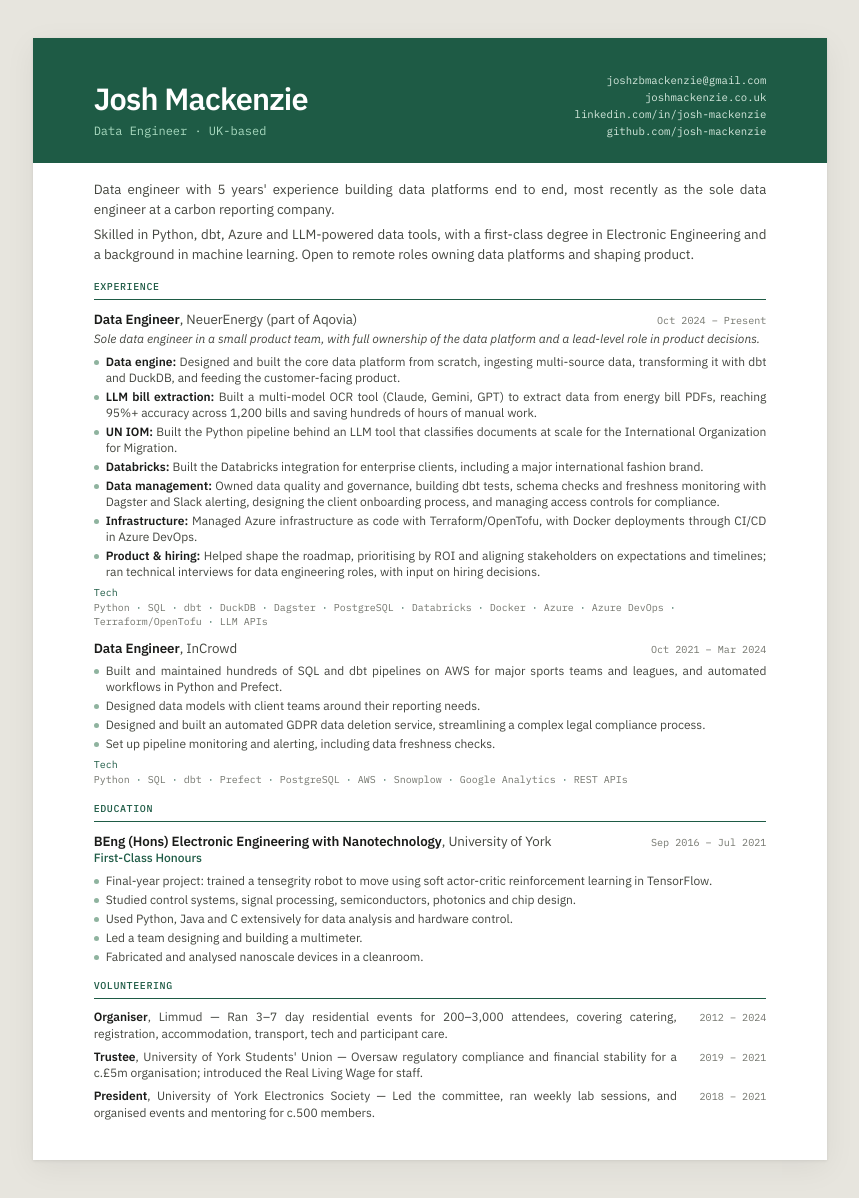
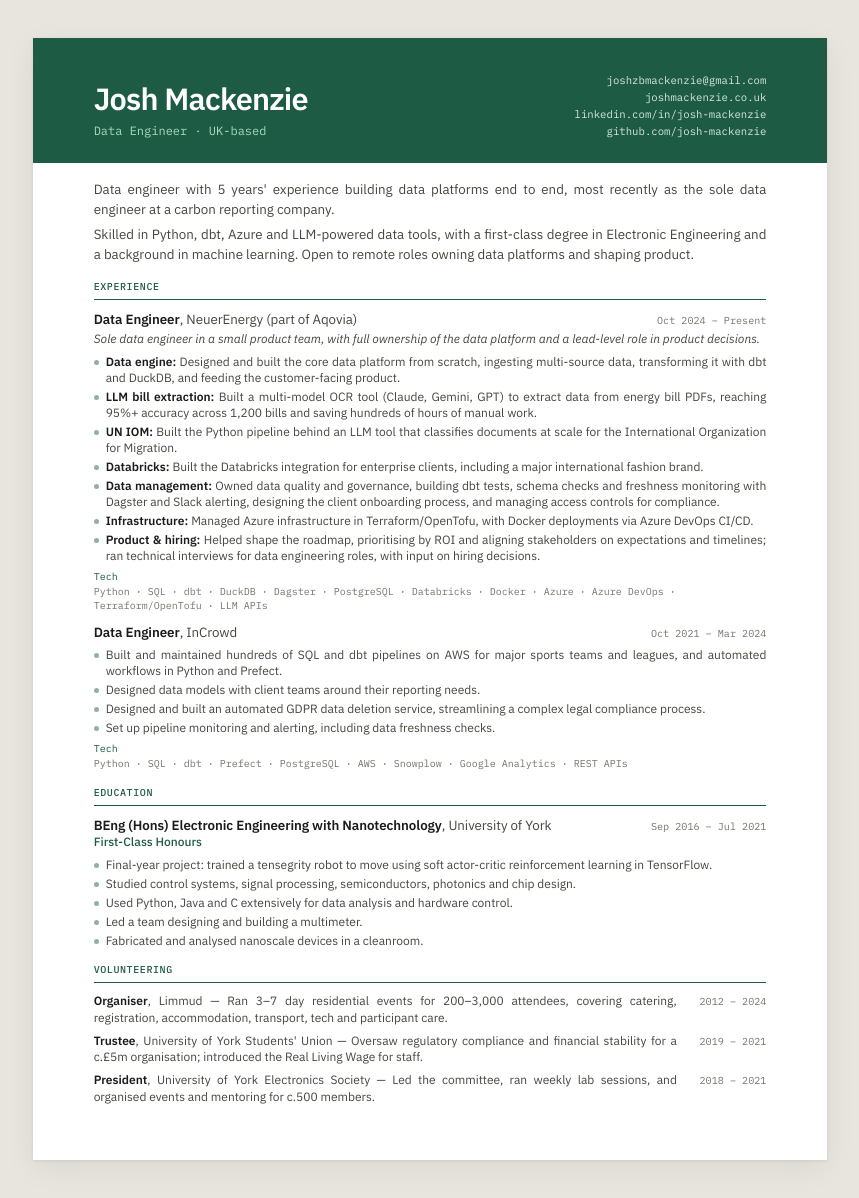
Before and after one commit to josh-mackenzie/josh-mackenzie.github.io, a Jekyll site: the page built from docs/cv.markdown, in a window 1280 px wide. Shown: the whole page, without its empty margins (210-1069 px from the left). Built offline with Jekyll 4.4.1, drawn with Linux system fonts in a browser that asks for light colours.

Commit message:
Tighten infrastructure bullet, allow tailored CVs to limit volunteering
Co-Authored-By: Claude Opus 5.5 <noreply@anthropic.com>

```diff
--- a/docs/_data/cv.yml
+++ b/docs/_data/cv.yml
@@ -44,7 +44,7 @@ experience:
       - label: Data management
         text: Owned data quality and governance, building dbt tests, schema checks and freshness monitoring with Dagster and Slack alerting, designing the client onboarding process, and managing access controls for compliance.
       - label: Infrastructure
-        text: Managed Azure infrastructure as code with Terraform/OpenTofu, with Docker deployments through CI/CD in Azure DevOps.
+        text: Managed Azure infrastructure in Terraform/OpenTofu, with Docker deployments via Azure DevOps CI/CD.
       - label: Product & hiring
         text: Helped shape the roadmap, prioritising by ROI and aligning stakeholders on expectations and timelines; ran technical interviews for data engineering roles, with input on hiring decisions.
     tech: ["Python", "SQL", "dbt", "DuckDB", "Dagster", "PostgreSQL", "Databricks", "Docker", "Azure", "Azure DevOps", "Terraform/OpenTofu", "LLM APIs"]
--- a/docs/_includes/cv/volunteering.html
+++ b/docs/_includes/cv/volunteering.html
@@ -1,5 +1,5 @@
 {%- comment -%} Compact: role, org and description run together, date on the right. {%- endcomment -%}
-{%- for v in site.data.cv.volunteering %}
+{%- for v in site.data.cv.volunteering limit: include.limit %}
 <article class="cv-entry cv-entry--compact">
     <div class="cv-entry__head">
         <p><strong>{{ v.role }}</strong>, {{ v.org }} — {{ v.text }}</p>
--- a/docs/_layouts/cv.html
+++ b/docs/_layouts/cv.html
@@ -1,11 +1,12 @@
 <!DOCTYPE html>
 {%- assign cv = site.data.cv %}
-{%- comment -%} A tailored page (front matter `tailored: <slug>`) overrides role, summary and experience from _data/tailored/<slug>.yml; everything else comes from cv.yml. {%- endcomment -%}
+{%- comment -%} A tailored page (front matter `tailored: <slug>`) overrides role, summary, experience and how many volunteering entries to show from _data/tailored/<slug>.yml; everything else comes from cv.yml. {%- endcomment -%}
 {%- assign variant = site.data.tailored[page.tailored] %}
 {%- assign role = variant.role | default: cv.basics.role %}
 {%- assign summary = variant.summary | default: cv.summary %}
 {%- assign looking_for = variant.looking_for | default: cv.looking_for %}
 {%- assign jobs = variant.experience | default: cv.experience %}
+{%- assign volunteering_limit = variant.volunteering_limit | default: cv.volunteering.size %}
 <html lang="en-GB">
     <head>
         {% include head.html %}
@@ -41,7 +42,7 @@
             {%- if cv.volunteering %}
             <section class="cv-section">
                 <h2>Volunteering</h2>
-                {% include cv/volunteering.html %}
+                {% include cv/volunteering.html limit=volunteering_limit %}
             </section>
             {%- endif %}
         </main>
```
Also changed, not shown: 1 other file.
